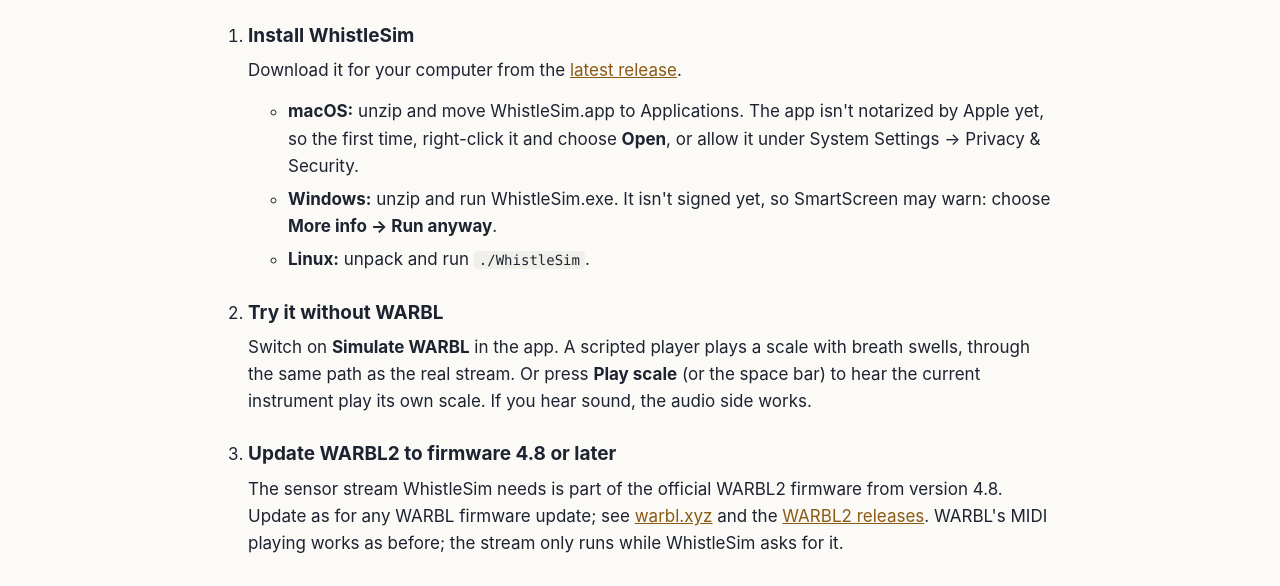
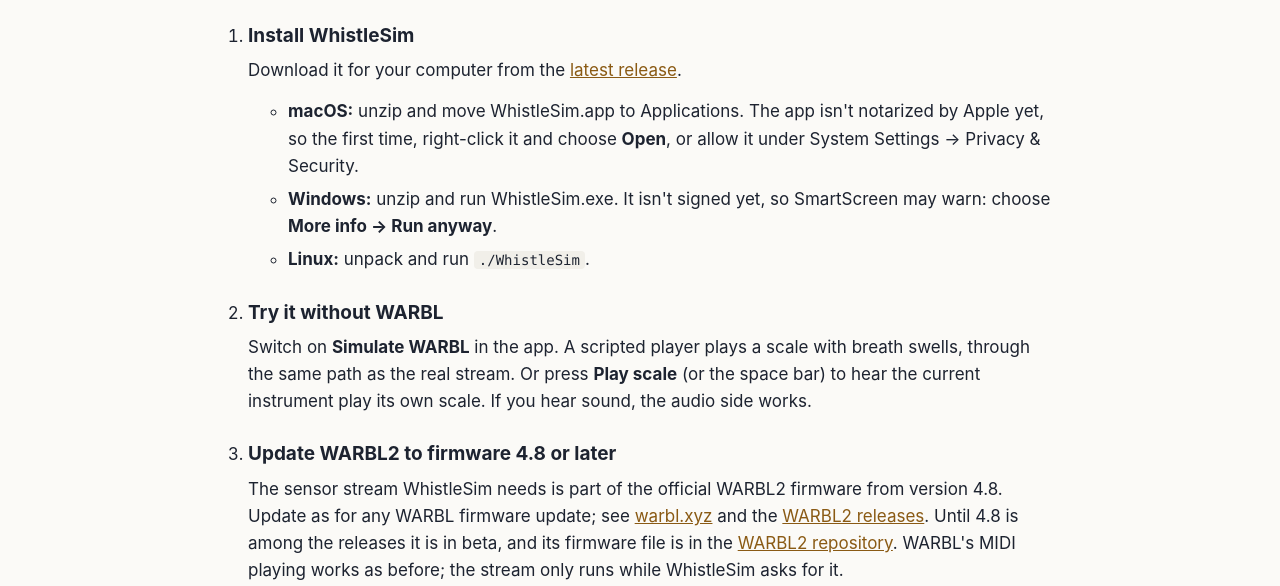
Before and after one commit to petrushy/whistlesim, a plain HTML site: page site/start.html in a window 1280 px wide. Shown: the part 208-794 px from the top of the page. Drawn offline with Linux system fonts and the light colour scheme.

Commit message:
Docs for release: README in order and up to date, diagram and 4.8 notes current
README: the settings list is one list again, with the presets and the Tuning workshop in their own sections; stale
facts fixed (head sections after the played-pitch tuning, the recorders' breath curve, the reverb's own convolver,
the 500 frames/s stream, register pressures of the default whistle, every command-line option, the experimental
firmware's leftovers). docs/simulation.svg (also on the website): the official stream (00 03 0F, v3), StreamCore
and Player. The spec copy matches upstream (BLE paused during a USB stream); WARBL-4.8-notes has a status section.
Model-limitations-brief.md moves to docs/ as a dated snapshot. No brand name for the low D's window. The release
notes template and the site no longer offer the experimental firmware; the site says where 4.8 is while in beta.

Co-Authored-By: Claude Opus 5.5 <noreply@anthropic.com>

```diff
--- a/site/start.html
+++ b/site/start.html
@@ -41,7 +41,7 @@
     </li>
     <li>
       <h3>Update WARBL2 to firmware 4.8 or later</h3>
-      <p>The sensor stream WhistleSim needs is part of the official WARBL2 firmware from version 4.8. Update as for any WARBL firmware update; see <a href="https://warbl.xyz">warbl.xyz</a> and the <a href="https://github.com/amowry/WARBL2/releases">WARBL2 releases</a>. WARBL's MIDI playing works as before; the stream only runs while WhistleSim asks for it.</p>
+      <p>The sensor stream WhistleSim needs is part of the official WARBL2 firmware from version 4.8. Update as for any WARBL firmware update; see <a href="https://warbl.xyz">warbl.xyz</a> and the <a href="https://github.com/amowry/WARBL2/releases">WARBL2 releases</a>. Until 4.8 is among the releases it is in beta, and its firmware file is in the <a href="https://github.com/amowry/WARBL2/tree/main/warbl2_firmware/build/adafruit.nrf52.warbl2">WARBL2 repository</a>. WARBL's MIDI playing works as before; the stream only runs while WhistleSim asks for it.</p>
     </li>
     <li>
       <h3>Connect and start the stream</h3>
```
Also changed, not shown: docs/simulation.svg, site/img/simulation.svg, 7 other files.
